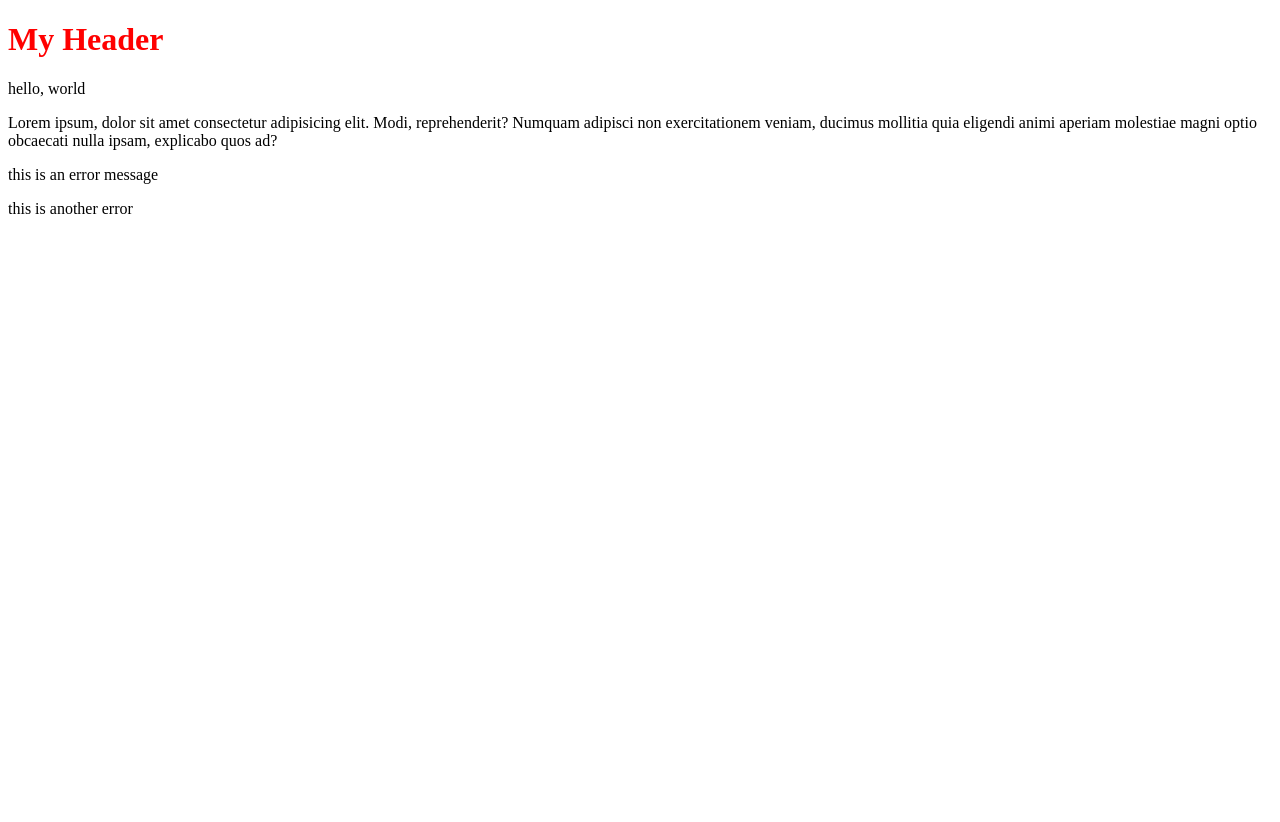
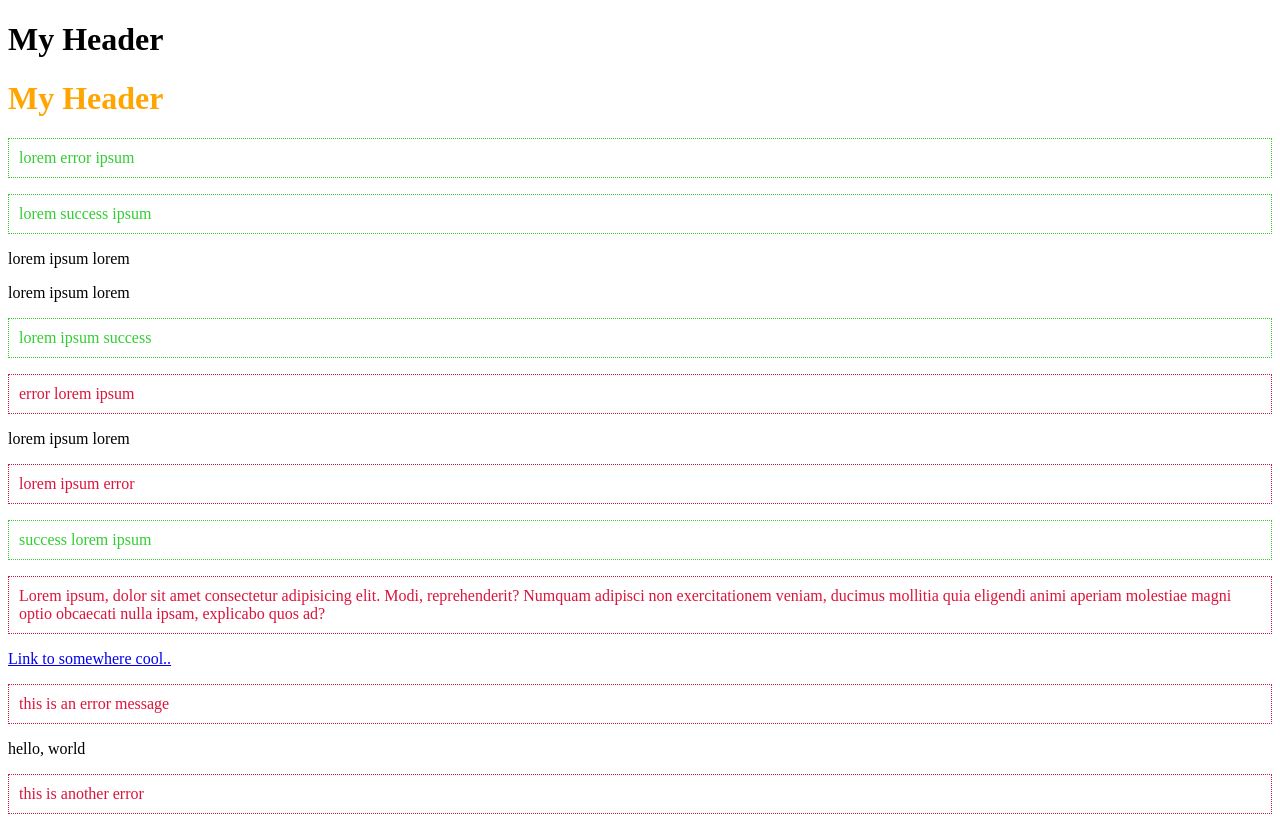
Before and after one commit to bsummerset/classes, a plain HTML site: page javascript-101/mydom/index.html in a window 1280 px wide. Before the commit the page ends 800 px from the top, so only its background shows below. Drawn offline with Linux system fonts and the light colour scheme.

Commit message:
DOM exercises and practice

```diff
--- a/javascript-101/mydom/index.html
+++ b/javascript-101/mydom/index.html
@@ -7,14 +7,35 @@
     <link rel="stylesheet" href="mystyle.css">
 </head>
 <body>
-    <h1 id="myHeader">My Header</h1>
+    <!-- <h1 id="myHeader">My Header</h1> -->
+    <h1 class="title">My Header</h1>
+    <h1 style="color: orange;">My Header</h1>
 
-    <div>
+    <p>lorem error ipsum</p>
+    <p>lorem success ipsum</p>
+    <p>lorem ipsum lorem</p>
+    <p>lorem ipsum lorem</p>
+    <p>lorem ipsum success</p>
+    <p>error lorem ipsum</p>
+    <p>lorem ipsum lorem</p>
+    <p>lorem ipsum error</p>
+    <p>success lorem ipsum</p>
+
+    <p class="error another test">Lorem ipsum, dolor sit amet consectetur adipisicing elit. Modi, reprehenderit? Numquam adipisci non exercitationem veniam, ducimus mollitia quia eligendi animi aperiam molestiae magni optio obcaecati nulla ipsam, explicabo quos ad?</p>
+
+
+
+    <a href="https://www.google.com">Link to somewhere cool..</a>
+
+     <p class>this is an error message</p>
+
+     <div>
         <p>hello, world</p>
-        <p>Lorem ipsum, dolor sit amet consectetur adipisicing elit. Modi, reprehenderit? Numquam adipisci non exercitationem veniam, ducimus mollitia quia eligendi animi aperiam molestiae magni optio obcaecati nulla ipsam, explicabo quos ad?</p>
-        <p class = "error">this is an error message</p>
+
     </div>
+
+
     <div class="error">this is another error</div>
-    <script>src = "project.js"</script>
+    <script src = "project.js"></script>
 </body>
 </html>
--- a/javascript-101/mydom/mystyle.css
+++ b/javascript-101/mydom/mystyle.css
@@ -1,7 +1,11 @@
-h1{
-    color: red;
+.error{
+    padding: 10px;
+    color: crimson;
+    border: 1px dotted crimson;
 }
 
-.body{
-    background-color: black;
+.success{
+    padding: 10px;
+    color: limegreen;
+    border: 1px dotted limegreen;
 }
--- a/javascript-101/mydom/project.js
+++ b/javascript-101/mydom/project.js
@@ -10,15 +10,87 @@
 // console.log(paras[2])
 
 
-let bigList = document.createElement("ul")
+// let bigList = document.createElement("ul")
 
-console.log(bigList)
-let main = $("main")
+// console.log(bigList)
+// let main = $("main")
 
-main.append(bigList)
+// main.append(bigList)
 
-for(let i = 0; i < 6; i++){
-    let l = document.createElement("li")
-    l.append(`This is item #${i}`)
-    bigList.append(l)
-}
+// for(let i = 0; i < 6; i++){
+//     let l = document.createElement("li")
+//     l.append(`This is item #${i}`)
+//     bigList.append(l)
+// }
+
+// const para = document.querySelectorAll("p")
+// para.forEach(para =>{
+//     console.log(para.innerText);
+//     para.innerText += "new text"
+
+// });
+
+// const error = document.querySelector(".error");
+// // console.log(error.innerHTML);
+
+// //error.innerHTML += "<h2>This is a new H2</h2>"
+
+// // const people = ['mario', 'luigi','yoshi'];
+// // people.forEach(person => {
+// //     error.innerHTML += `<p>${person}</p>`
+// // });
+
+// // const link = document.querySelector('a')  //selecting an attribute
+
+// // console.log(link.getAttribute("href"));                 //change an attribute to something else and it update in the browser
+// // link.setAttribute("href", "https://www.digitalcrafts.com");
+// // link.innerText = "The Digital Crafts website";
+
+
+// // const msg = document.querySelector("p") //grabbing the <p> tag
+// // console.log(msg.getAttribute("class"));
+// // msg.setAttribute("class", "success"); //change the style of element
+
+// // //adding on attrubute that does not already exist
+
+// // msg.setAttribute("style", "color:green;");
+
+// const title = document.querySelector("h1");
+// //title.setAttribute("style", "margin: 50px;"); change the style of attribute h1
+// console.log(title.style); //using style property. property of this element
+// console.log(title.style.color);// get the style color property of the title element
+
+// //add styles
+// title.style.margin = "50px";
+// title.style.color = "crimson";
+// title.style.fontSize = "60px";
+
+// //delete style removing single style
+// title.style.margin = "";
+
+// //change classes from javascript
+const content = document.querySelector("p");
+console.log(content.classList);
+
+// //add/remove classes from tags in html page
+content.classList.add("error"); //add error class
+content.classList.remove("error"); //remove error class
+content.classList.add("success");
+
+//query all the elements, then cycle through them and give any tag a class or error when error is in the tag and a class of success where succes is in the tag
+const paras = document.querySelectorAll("p"); // get reference to all <p> tags. return node list. can use .forEach in node list
+paras.forEach(p => {                // for each paragraph, going to pass this into the callback
+    //console.log(p.innerText) // gives all text that visible. will see in the console of webpage
+    //console.log(p.textContent) //gives you the same as .innerText but give you all the text regardless of if its hidden text.
+    if(p.textContent.includes("error")){
+        p.classList.add("error")
+    }
+    if(p.textContent.includes("success")){
+        p.classList.add("success")
+    }
+});
+
+//how to toggle classes. if an element has a class we want to take it off, if an element doesn't have a class we want to apply it.
+const title = document.querySelector(".title"); //from the class title
+title.classList.toggle("test"); // if the element does't have a class of test, it will give it one
+title.classList.toggle("test");// run it again and if it does have a class of test, this will remove it
```
Also changed, not shown: javascript-101/dom/exercise.html (+1 -0 lines), javascript-101/dom/exercises.js (+9 -3 lines).
